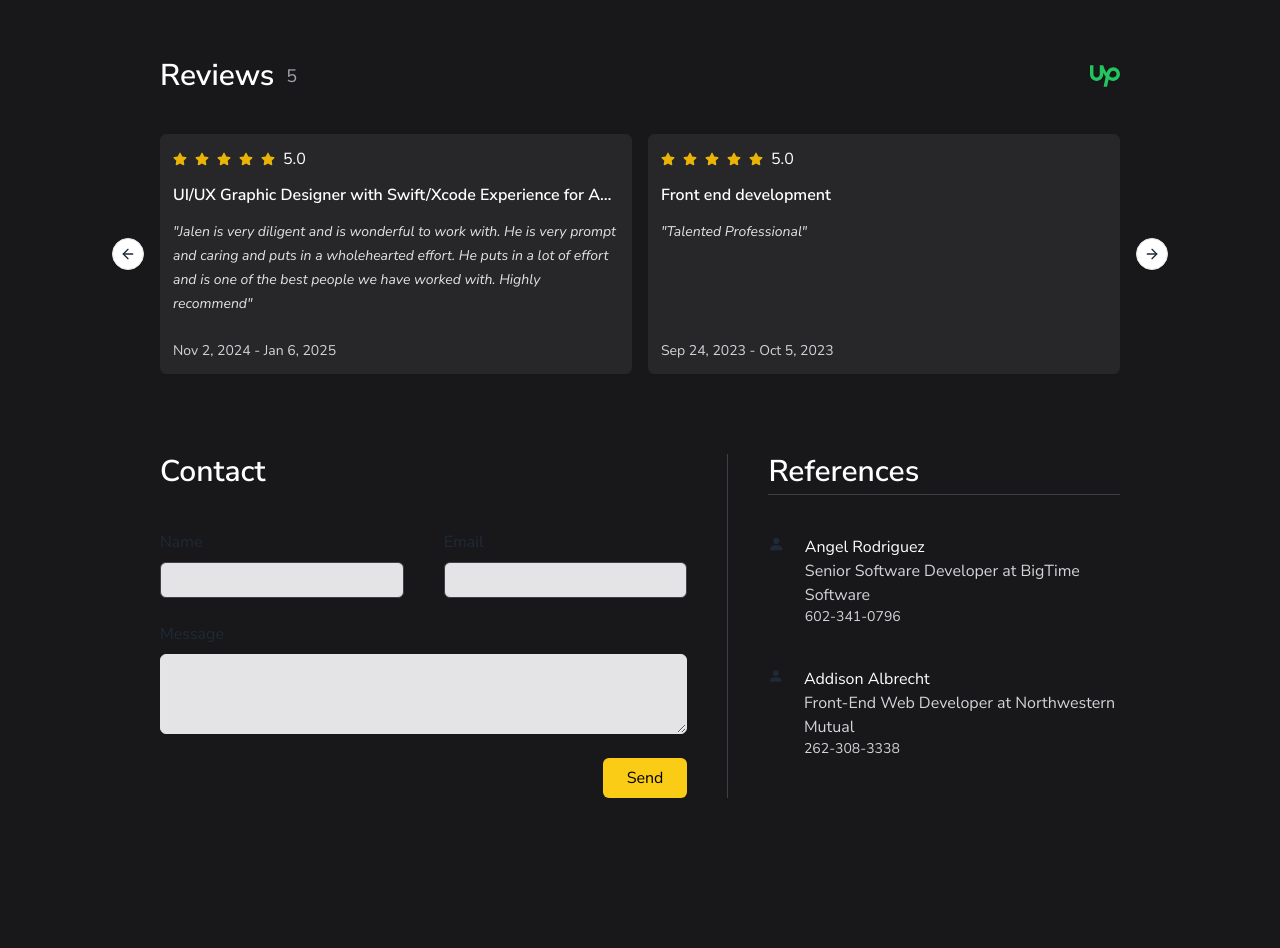
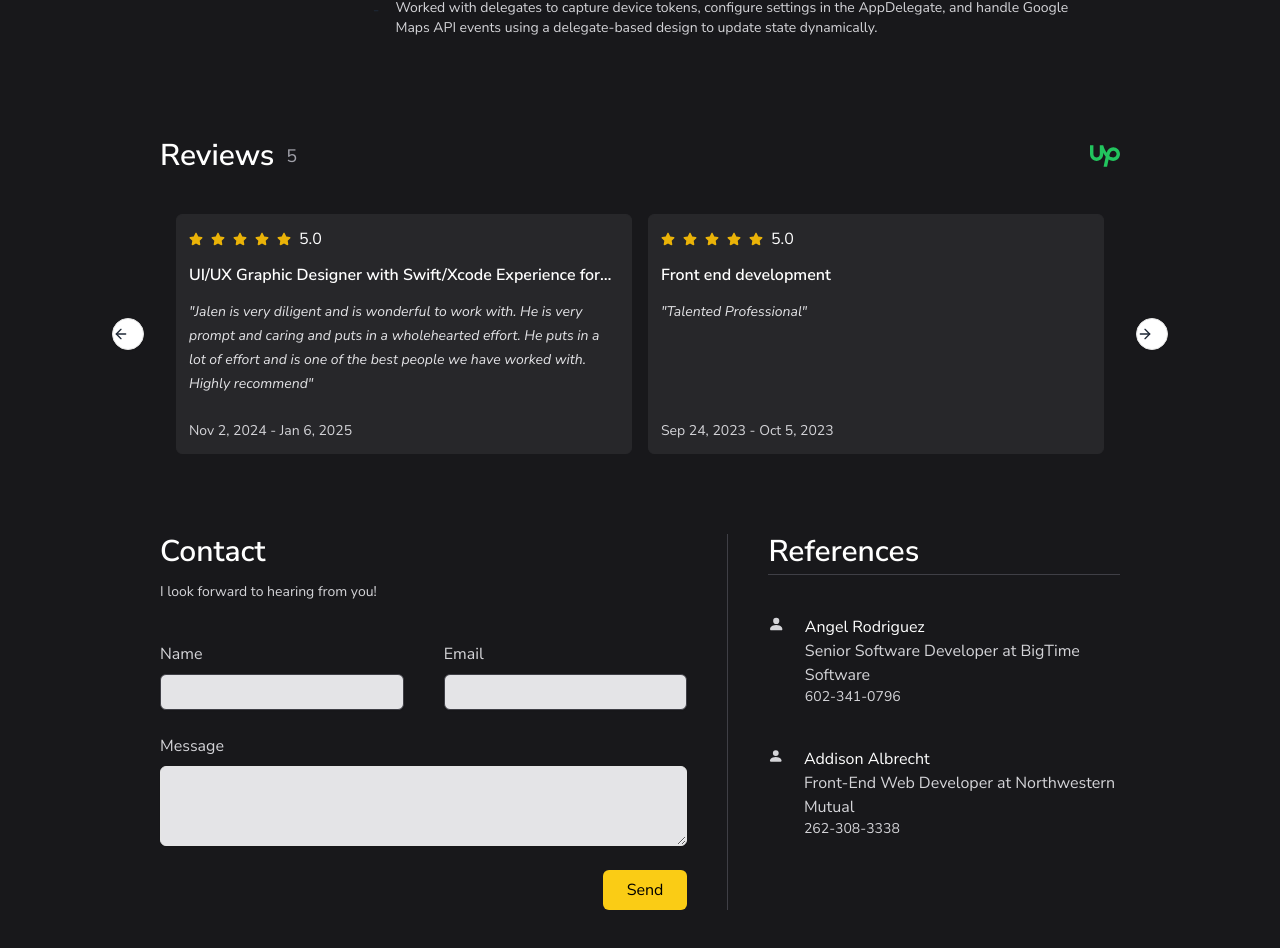
Before and after one commit to Jalenarms1/jalenarms, a React (Vite) app: page / in a window 1280 px wide. Shown: the part 2638-3586 px from the top of the page. Built offline with nearby package versions, Linux system fonts and the light colour scheme.

Commit message:
adding contact section

```diff
--- a/src/About/About.tsx
+++ b/src/About/About.tsx
@@ -67,7 +67,7 @@ const About = ({onIsInView, onDownloadResume}: {onIsInView: () => void, onDownlo
 
                     </div>
                 </div>
-                <div className="w-72 md:mx-0 mx-auto">
+                <div className="w-72 md:mx-0 mx-auto md:block hidden">
                     {/* https://firebasestorage.googleapis.com/v0/b/silly-socks-e0923.firebasestorage.app/o/Simulator%20Screenshot%20-%20iPhone%2016%20-%202024-12-28%20at%2009.48.18.png?alt=media&token=862ef46c-2dfd-475b-8cb8-72539a50a982 */}
                     {/* https://firebasestorage.googleapis.com/v0/b/silly-socks-e0923.firebasestorage.app/o/updated-iconsize.png?alt=media&token=479437fa-5102-4499-9356-908c51d79893 */}
                     {/* https://firebasestorage.googleapis.com/v0/b/silly-socks-e0923.firebasestorage.app/o/Simulator%20Screenshot%20-%20iPhone%2016%20-%202025-01-27%20at%2021.43.07.png?alt=media&token=3daab2c6-645c-4d88-938a-35a7ba51a28c */}
--- a/src/Contact/Contact.tsx
+++ b/src/Contact/Contact.tsx
@@ -14,28 +14,29 @@ const Contact = ({onIsInView}: {onIsInView: () => void}) => {
   }, [containerInView])
 
   return (
-    <motion.div ref={containerRef} initial={{opacity: 0, y: 50}} animate={containerInView ? { opacity: 1, y: 0 } : {}} transition={{duration: 0.8, ease: "easeOut"}} id="Contact"  className="flex flex-col justify-start max-w-[100vw] lg:w-[75%] md:w-[80%] mx-auto sm:gap-10 md:gap-10 gap-10 mt-20 h-[75vh]">
-        <div className="flex items-start gap-10">
-            <div className="flex flex-col w-[60%] gap-10">
+    <motion.div ref={containerRef} initial={{opacity: 0, y: 50}} animate={containerInView ? { opacity: 1, y: 0 } : {}} transition={{duration: 0.8, ease: "easeOut"}} id="Contact"  className="flex flex-col justify-start max-w-[100vw] lg:w-[75%] md:w-[80%] mx-auto sm:gap-10 md:gap-10 gap-10 pt-20 md:p-0 p-5 md:h-[75vh] min-h-screen">
+        <div className="flex items-start gap-10 md:flex-row flex-col">
+            <div className="flex flex-col w-full md:w-[60%] gap-10">
                 <div className="flex items-center justify-between">
-                    <div className="flex items-center gap-3">
+                    <div className="flex flex-col gap-3">
                         <p className="text-3xl text-white font-semibold">Contact</p>
+                        <p className='text-sm text-zinc-300'>I look forward to hearing from you!</p>
                     </div>
                 </div>
                 <div className="flex flex-col gap-6">
                     <div className="flex items-center  gap-10">
                         <div className="flex flex-col gap-2 w-full">
-                            <p>Name</p>
-                            <Input type='text' className=' border-zinc-700 bg-zinc-200' />
+                            <p className='text-zinc-300'>Name</p>
+                            <Input type='text' className=' border-zinc-700 bg-zinc-200 text-black' />
                         </div>
                         <div className="flex flex-col gap-2 w-full">
-                            <p>Email</p>
+                            <p className='text-zinc-300'>Email</p>
                             <Input type='email' className=' border-zinc-700 bg-zinc-200' />
                         </div>
 
                     </div>
                     <div className="flex flex-col gap-2 w-full">
-                        <p>Message</p>
+                        <p className='text-zinc-300'>Message</p>
                         <Textarea rows={50} className='w-full h-20 bg-zinc-200' />
                     </div>
                     <div className="w-full flex justify-end ">
@@ -46,15 +47,15 @@ const Contact = ({onIsInView}: {onIsInView: () => void}) => {
 
             </div>
 
-            <div className="w-[1px] h-full bg-zinc-700"></div>
+            <div className="md:w-[1px] md:h-full h-[0.5px] w-full bg-zinc-700"></div>
 
-            <div className="flex flex-col w-[40%] gap-10">
-                <div className="flex items-center gap-3 w-full border-b border-zinc-700 pb-1">
+            <div className="flex flex-col w-full md:w-[40%] gap-10">
+                <div className="flex items-center gap-3 w-full md:border-b border-b-0 border-zinc-700 pb-1">
                     <p className="text-3xl text-white font-semibold">References</p>
                 </div>
                 <div className="flex flex-col gap-10" >
                     <div className="flex items-start gap-5">
-                        <BsPersonFill className='text-lg' />
+                        <BsPersonFill className='text-lg text-zinc-300' />
 
                         <div className="flex flex-col">
                             <p className='text-white'>Angel Rodriguez</p>
@@ -63,7 +64,7 @@ const Contact = ({onIsInView}: {onIsInView: () => void}) => {
                         </div>
                     </div>
                     <div className="flex items-start gap-5">
-                        <BsPersonFill className='text-lg' />
+                        <BsPersonFill className='text-lg text-zinc-300' />
 
                         <div className="flex flex-col">
                             <p className='text-white'>Addison Albrecht</p>
--- a/src/Reviews/Reviews.tsx
+++ b/src/Reviews/Reviews.tsx
@@ -14,8 +14,8 @@ const Reviews = () => {
 }
 
   return (
-    <motion.div  initial={{opacity: 0, y: 50}} animate={{ opacity: 1, y: 0 }} transition={{duration: 0.8, ease: "easeOut"}} id="Reviews"  className="flex flex-col justify-start max-w-[100vw] lg:w-[75%] md:w-[80%] mx-auto sm:gap-10 md:gap-10 gap-10 pt-20">
-        <div className="flex items-center justify-between">
+    <motion.div  initial={{opacity: 0, y: 50}} animate={{ opacity: 1, y: 0 }} transition={{duration: 0.8, ease: "easeOut"}} id="Reviews"  className="flex flex-col justify-start max-w-[100vw] lg:w-[75%] md:w-[80%]  mx-auto sm:gap-10 md:gap-10 gap-10 py-20">
+        <div className="flex items-center justify-between md:px-0 px-5">
             <div className="flex items-center gap-3">
                 <p className="text-3xl text-white font-semibold">Reviews</p>
                 <p className="text-zinc-400 text-lg">5</p>
@@ -28,11 +28,11 @@ const Reviews = () => {
               align: "start",
               loop: true
             }}
-            className="w-full"
+            className="w-full "
         >
-        <CarouselContent>
+        <CarouselContent className="mr-4 ml-0">
             <CarouselItem className="md:basis-1/2 lg:basis-1/2">
-                <div className="p-3 flex flex-col justify-between h-60 border border-zinc-800 rounded-md bg-zinc-800">
+                <div className="p-3 flex flex-col justify-between h-80 md:h-60 border border-zinc-800 rounded-md bg-zinc-800">
                     <div className="flex flex-col gap-3">
                         <div className="flex items-center gap-2 ">
                             <FaStar className="text-sm text-yellow-500" />
@@ -55,7 +55,7 @@ const Reviews = () => {
                 </div>
             </CarouselItem>
             <CarouselItem className="md:basis-1/2 lg:basis-1/2">
-                <div className="p-3 flex flex-col justify-between h-60 bg-zinc-800 border border-zinc-800 rounded-md">
+                <div className="p-3 flex flex-col justify-between h-80 md:h-60 bg-zinc-800 border border-zinc-800 rounded-md">
                     <div className="flex flex-col gap-3">
                         <div className="flex items-center gap-2 ">
                             <FaStar className="text-sm text-yellow-500" />
@@ -78,7 +78,7 @@ const Reviews = () => {
                 </div>
             </CarouselItem>
             <CarouselItem className="md:basis-1/2 lg:basis-1/2">
-                <div className="p-3 flex flex-col justify-between h-60 bg-zinc-800 border border-zinc-800 rounded-md">
+                <div className="p-3 flex flex-col justify-between h-80 md:h-60 bg-zinc-800 border border-zinc-800 rounded-md">
                     <div className="flex flex-col gap-3">
                         <div className="flex items-center gap-2 ">
                             <FaStar className="text-sm text-yellow-500" />
@@ -101,7 +101,7 @@ const Reviews = () => {
                 </div>
             </CarouselItem>
             <CarouselItem className="md:basis-1/2 lg:basis-1/2">
-                <div className="p-3 flex flex-col justify-between h-60 bg-zinc-800 border border-zinc-800 rounded-md">
+                <div className="p-3 flex flex-col justify-between h-80 md:h-60 bg-zinc-800 border border-zinc-800 rounded-md">
                     <div className="flex flex-col gap-3">
                         <div className="flex items-center gap-2 ">
                             <FaStar className="text-sm text-yellow-500" />
@@ -125,7 +125,7 @@ const Reviews = () => {
                 </div>
             </CarouselItem>
             <CarouselItem className="md:basis-1/2 lg:basis-1/2">
-                <div className="p-3 flex flex-col justify-between h-60 bg-zinc-800 border border-zinc-800 rounded-md">
+                <div className="p-3 flex flex-col justify-between h-80 md:h-60 bg-zinc-800 border border-zinc-800 rounded-md">
                     <div className="flex flex-col gap-3">
                         <div className="flex items-center gap-2 ">
                             <FaStar className="text-sm text-yellow-500" />
@@ -150,8 +150,8 @@ const Reviews = () => {
             </CarouselItem>
             {/* "He’s great" */}
         </CarouselContent>
-        <CarouselPrevious />
-        <CarouselNext />
+        <CarouselPrevious className="md:block hidden" />
+        <CarouselNext className="md:block hidden"  />
         </Carousel>
     </motion.div>
   )
--- a/src/Work/Work.tsx
+++ b/src/Work/Work.tsx
@@ -21,7 +21,7 @@ const Work = ({onIsInView}: {onIsInView: () => void}) => {
   }, [containerInView])
 
   return (
-    <motion.div initial={{opacity: 0, y: 50}} animate={containerInView ? { opacity: 1, y: 0 } : {}} transition={{duration: 0.8, ease: "easeOut"}} id="Work" ref={containerRef}  className="flex flex-col justify-start max-w-[100vw] lg:w-[75%] md:w-[80%] mx-auto sm:gap-10 md:gap-10 gap-10">
+    <motion.div initial={{opacity: 0, y: 50}} animate={containerInView ? { opacity: 1, y: 0 } : {}} transition={{duration: 0.8, ease: "easeOut"}} id="Work" ref={containerRef}  className="flex flex-col justify-start max-w-[100vw] lg:w-[75%] md:w-[80%] mx-auto sm:gap-10 md:gap-10 gap-10 pt-20">
       <div className="flex flex-col gap-2">
         <p className="text-3xl text-white font-semibold">Work</p>
       </div>
```
